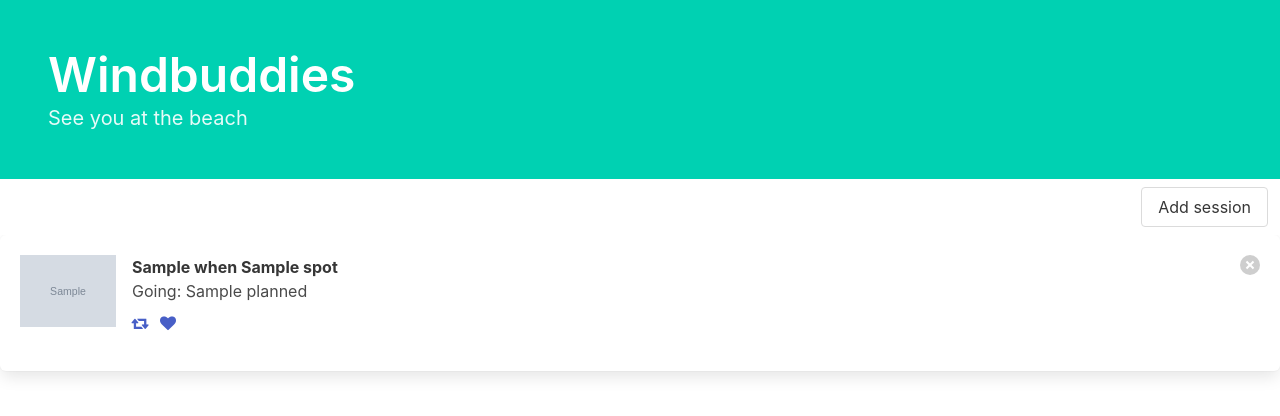
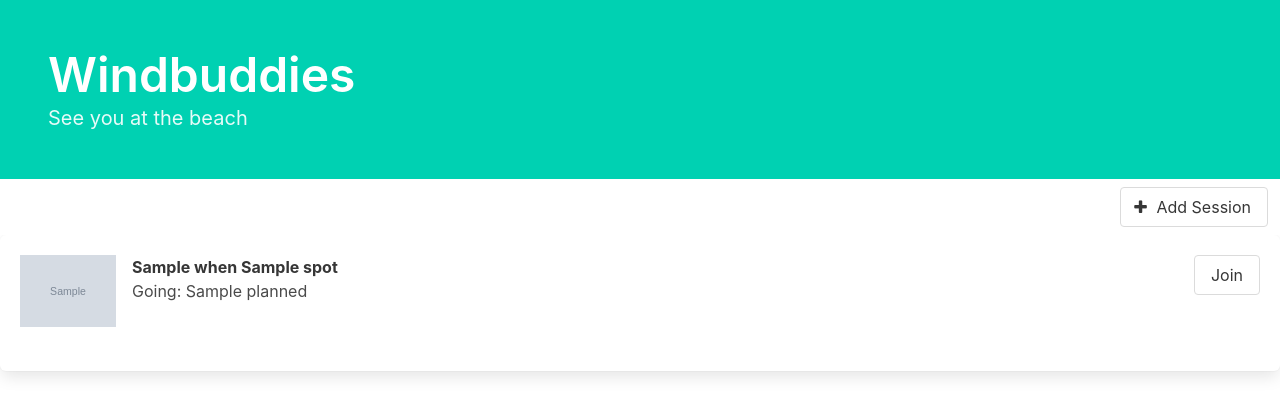
Before and after one commit to rwirdemann/windbuddies, a Django app: template surf/templates/surf/index.html in a window 1280 px wide. Shown: the top 416 px of the page. Run offline with Django 3.2, Linux system fonts and the light colour scheme; the template is opened without the code that fills it: most values are stand-ins (such as "Sample title", 1, 10 or a date in 2020); grey boxes marked "Sample" are stand-in pictures; data that the repository does not hold is empty.

Commit message:
Adds Join button

```diff
--- a/surf/templates/surf/index.html
+++ b/surf/templates/surf/index.html
@@ -7,9 +7,12 @@
     <div class="navbar-end">
         <div class="navbar-item">
             <div class="buttons">
-                <a class="button is-ligth">
-                    Add session
-                </a>
+                <button class="button">
+                    <span class="icon">
+                        <i class="fa fa-plus"></i>
+                    </span>
+                    <span>Add Session</span>
+                </button>
             </div>
         </div>
     </div>
@@ -19,7 +22,7 @@
     <article class="media">
         <figure class="media-left">
             <p class="image is-96x96">
-                <img src="{{ s.spot_image }}" alt="Spot"/>
+                <img src="{{ s.spot_image }}" alt="Spot" />
             </p>
         </figure>
         <div class="media-content">
@@ -30,19 +33,11 @@
                     Going: {{ s.planned }}
                 </p>
             </div>
-            <nav class="level is-mobile">
-                <div class="level-left">
-                    <a class="level-item">
-                        <span class="icon is-small"><i class="fa fa-retweet"></i></span>
-                    </a>
-                    <a class="level-item">
-                        <span class="icon is-small"><i class="fa fa-heart"></i></span>
-                    </a>
-                </div>
-            </nav>
         </div>
         <div class="media-right">
-            <button class="delete"></button>
+            <button class="button">
+                Join
+            </button>
         </div>
     </article>
     {% endfor %}
```
Also changed, not shown: surf/static/surf/dazendorf.png (added).
